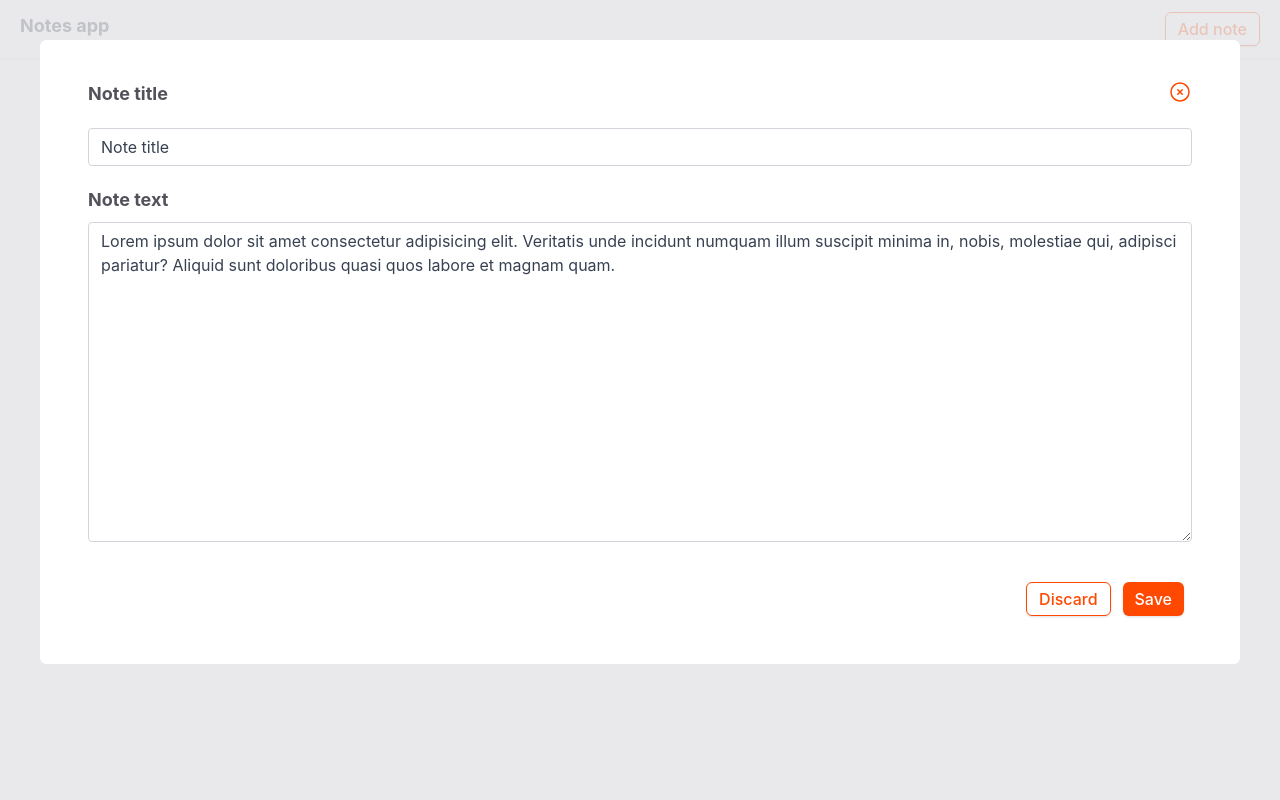
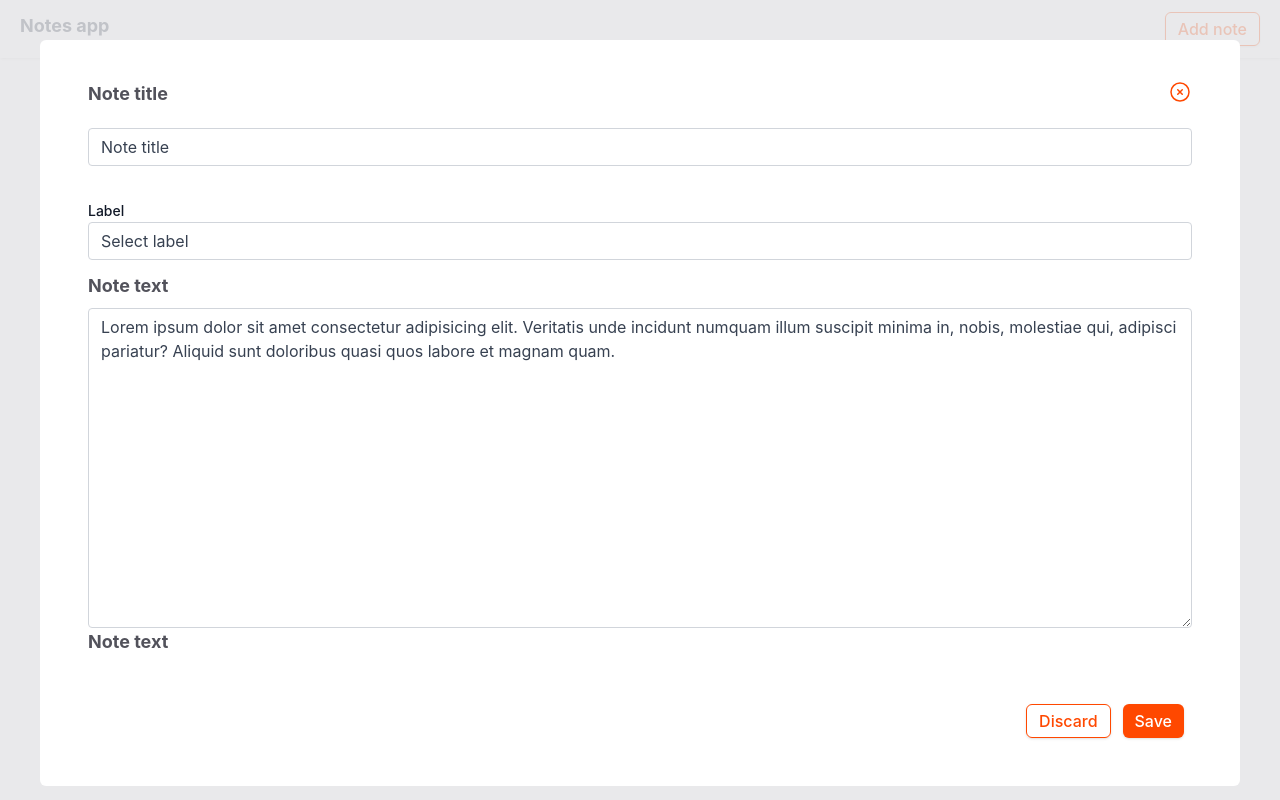
Before and after one commit to DorianBadel/biss-task, a React (Create React App) app: page / in a window 1280 px wide. Both pictures are taken after a click on the button "Add note". Built offline with nearby package versions, Linux system fonts and the light colour scheme.

Commit message:
Label functionality

```diff
--- a/src/App.tsx
+++ b/src/App.tsx
@@ -1,14 +1,17 @@
 import React from "react";
 import Heading from "./components/Heading";
+import LabelSelector from "./components/LabelSelector";
 import NoteDisplay from "./components/NoteDisplay";
-import { NoteProvider } from "./public/ContextProvider";
+import { LabelProvider, NoteProvider } from "./public/ContextProvider";
 
 function App() {
   return (
     <div className="App">
       <NoteProvider>
-        <Heading />
-        <NoteDisplay />
+        <LabelProvider>
+          <Heading />
+          <NoteDisplay />
+        </LabelProvider>
       </NoteProvider>
     </div>
   );
--- /dev/null
+++ b/src/components/CategoryLabel.tsx
@@ -0,0 +1,20 @@
+import React from 'react'
+import * as tw from "../public/themes"
+
+function CategoryLabel({title}:{title:string}) {
+  return (
+    <div className="pt-10 pb-5">
+
+
+      <p className={tw.labelTitleSm}>
+        {title}
+        <svg xmlns="http://www.w3.org/2000/svg" fill="none" viewBox="0 0 24 24" strokeWidth={1.5} stroke="currentColor" className="w-7 h-max inline pl-2">
+          <path strokeLinecap="round" strokeLinejoin="round" d="M9.568 3H5.25A2.25 2.25 0 003 5.25v4.318c0 .597.237 1.17.659 1.591l9.581 9.581c.699.699 1.78.872 2.607.33a18.095 18.095 0 005.223-5.223c.542-.827.369-1.908-.33-2.607L11.16 3.66A2.25 2.25 0 009.568 3z" />
+          <path strokeLinecap="round" strokeLinejoin="round" d="M6 6h.008v.008H6V6z" />
+        </svg></p>
+      <hr/>
+    </div>
+  )
+}
+
+export default CategoryLabel
--- a/src/components/Heading.tsx
+++ b/src/components/Heading.tsx
@@ -1,11 +1,12 @@
 import React, { useContext, useState } from "react";
 import Button, { ButtonType } from "./Button";
 import Note, { NoteType } from "./Note";
-import { NoteT, NoteContext } from "../public/ContextProvider";
+import { NoteT, NoteContext, LabelContext } from "../public/ContextProvider";
 
 function Heading() {
   const [openNote, setOpenNote] = useState(false);
   const { ctNotes, setCtNotes } = useContext(NoteContext);
+  const { ctLabels, setCtLabels } = useContext(LabelContext);
 
   function findFirstEmptyIndex() {
     let emptyId = 0;
@@ -18,10 +19,20 @@ function Heading() {
     return emptyId;
   }
 
-  function onConfirm(value: NoteT) {
-    value.id = findFirstEmptyIndex();
+  function addLabelToContext(label:string){
+    if(label == "") return undefined;
+    else if(!ctLabels!.includes(label)){
+      setCtLabels(ctLabels!.concat(label));
+    }
+    return label;
+  }
 
-    if (ctNotes && setCtNotes) setCtNotes(ctNotes.concat(value));
+  function onConfirm(val: NoteT) {
+    val.id = findFirstEmptyIndex();
+
+    if(val.label) val.label = addLabelToContext(val.label);
+
+    if (ctNotes && setCtNotes) setCtNotes(ctNotes.concat(val));
 
     setOpenNote(false);
   }
--- /dev/null
+++ b/src/components/LabelSelector.tsx
@@ -0,0 +1,26 @@
+import React, { useContext } from 'react'
+import { LabelContext } from '../public/ContextProvider'
+import * as tw from "../public/themes"
+
+function LabelSelector({
+  name,
+  defaultText,
+  handleChange
+}:{name:string,defaultText:string,handleChange:(e:React.ChangeEvent<HTMLInputElement>)=>void}) {
+  const {ctLabels} = useContext(LabelContext);
+  return (
+    <>
+      <label htmlFor={name} className='inline mr-2 text-sm font-medium text-gray-900 dark:text-gray-400'>Label</label>
+      <input list={name} defaultValue={defaultText} className={tw.noteFormInput} onChange={handleChange} />
+      <datalist  id={name}  >
+        <option value="Without label"></option>
+        {ctLabels!.map((label:string, index)=>
+          <option key={index} value={label}>{label}</option>
+        )
+        }
+      </datalist>
+    </>
+  )
+}
+
+export default LabelSelector
--- a/src/components/Note.tsx
+++ b/src/components/Note.tsx
@@ -9,6 +9,7 @@ import Label from "./inputComponents/Label";
 import CloseButton from "./inputComponents/CloseButton";
 import Input from "./inputComponents/Input";
 import TextArea from "./inputComponents/TextArea";
+import LabelSelector from "./LabelSelector";
 
 export enum NoteType {
   editable,
@@ -33,6 +34,7 @@ function Note({
     text: noteInfo
       ? noteInfo.text
       : "Lorem ipsum dolor sit amet consectetur adipisicing elit. Veritatis unde incidunt numquam illum suscipit minima in, nobis, molestiae qui, adipisci pariatur? Aliquid sunt doloribus quasi quos labore et magnam quam.",
+    label: noteInfo ? noteInfo.label : undefined
   });
 
   function handleChange(
@@ -45,6 +47,14 @@ function Note({
     event.target.name === "noteTitle"
       ? (newValue.title = event.target.value)
       : (newValue.text = event.target.value);
+    setInputValues(newValue);
+  }
+
+  function handleLabel(event:React.ChangeEvent<HTMLInputElement>){
+    let newValue = inputValues;
+    event.preventDefault();
+    if(event.target.value === "Without label") newValue.label = "";
+    else newValue.label = event.target.value;
     setInputValues(newValue);
   }
 
@@ -73,12 +83,21 @@ function Note({
 
           {type === NoteType.editable ? (
             <div>
-              <Input name="noteTitle" text={inputValues.title} handleChange={handleChange}/>
+              <Input name="noteTitle" text={inputValues.title} handleChange={handleChange} />
+
+              <div className="py-3">
+                <LabelSelector name="noteLabel" defaultText={inputValues.label ? inputValues.label : "Select label"}
+                handleChange={handleLabel}/>
+              </div>
 
               <Label name="noteText">
                 Note text
               </Label>
               <TextArea name="noteText" text={inputValues.text} handleChange={handleChange}/>
+
+              <Label name="noteText">
+                Note text
+              </Label>
             </div>
           ) : (
             <ReactMarkdown
--- a/src/components/NoteDisplay.tsx
+++ b/src/components/NoteDisplay.tsx
@@ -1,20 +1,46 @@
 import React, { useContext } from "react";
 import NoteCard from "./NoteCard";
 
-import { NoteContext, NoteT } from "../public/ContextProvider";
+import { LabelContext, NoteContext, NoteT } from "../public/ContextProvider";
 import * as tw from "../public/themes";
+import CategoryLabel from "./CategoryLabel";
 
 function NoteDisplay() {
   const { ctNotes } = useContext(NoteContext);
+  const { ctLabels } = useContext(LabelContext);
+
+  function getLabels(){
+    let labels:string[] = [];
+    ctNotes?.forEach((note:NoteT) => {
+      if(note.label)
+        if(!labels.includes(note.label)) labels.push(note.label)
+    })
+    console.log(labels);
+  }
+
   return (
     <div className={tw.noteGridContainer}>
       <div className={tw.noteGrid}>
-        {ctNotes &&
-          ctNotes.map(
-            (note: NoteT) =>
-              <NoteCard key={note.id} note={note} />
-          )}
+      {
+          ctNotes && ctNotes.filter((note:NoteT) => !note.label)
+                      .map((note:NoteT) => <NoteCard key={note.id} note={note}/>)
+      }
       </div>
+      {(ctNotes && ctLabels) && ctLabels.map((label:string,index) => {
+        return (
+          <div key={index}>
+            <CategoryLabel title={label}/>
+
+            <div className={tw.noteGrid}>
+              {ctNotes.filter((note:NoteT) => note.label === label).map((note:NoteT) => {
+                return (
+                  <NoteCard key={note.id} note={note} />
+                );
+              })}
+            </div>
+          </div>
+        );
+      })}
     </div>
   );
 }
--- a/src/components/NotePreview.tsx
+++ b/src/components/NotePreview.tsx
@@ -1,7 +1,7 @@
 import React, { useContext, useState } from "react";
 import Alert from "./Alert";
 import Note, { NoteType } from "./Note";
-import { NoteT, NoteContext } from "../public/ContextProvider";
+import { NoteT, NoteContext, LabelContext } from "../public/ContextProvider";
 
 enum alert{
   none,
@@ -18,14 +18,27 @@ function NotePreview({
   const [openAlert, setOpenAlert] = useState(alert.none);
   const [isEditing, setIsEditing] = useState(false);
   const { ctNotes, setCtNotes } = useContext(NoteContext);
+  const { ctLabels, setCtLabels } = useContext(LabelContext);
 
   //ctNotes will always exist if the user gets to this component
+  function deleteExcessLabels(){
+    if(thisNote.label)
+      if(!ctNotes!.some(obj => obj.label === thisNote.label && obj.id !== thisNote.id))
+        setCtLabels(
+          ctLabels!.filter((label: string) => {
+            return label !== thisNote.label
+        }))
+  }
+
   function onDeleteNote() {
     setCtNotes(
       ctNotes!.filter((note: NoteT) => {
         return note.id !== thisNote.id;
       })
     );
+
+    //Deleting the label if there are no more notes with that label
+    deleteExcessLabels();
     callback();
 
     setOpenAlert(alert.none);
@@ -42,12 +55,29 @@ function NotePreview({
     return ctNotes!.indexOf(noteInArray!);
   }
 
+  //Add the label to the context if it isn't already there
+  function addLabelToContext(label:string){
+    if(label == "") return undefined;
+    else if(!ctLabels!.includes(label)){
+      setCtLabels(ctLabels!.concat(label));
+    }
+    return label;
+
+  }
+
   function onConfirm(val: NoteT) {
+    //Replace the value in notes
     const indexInArray = findIndexInArray();
     val.id = thisNote.id;
     const tempState = ctNotes!.slice();
+
+    if(val.label && val.label !== thisNote.label) val.label = addLabelToContext(val.label);
+
+    deleteExcessLabels();
+
     tempState.splice(indexInArray, 1, val);
     setCtNotes(tempState);
+
 
     setIsEditing(false);
   }
--- a/src/public/ContextProvider.tsx
+++ b/src/public/ContextProvider.tsx
@@ -9,24 +9,32 @@ export type NoteT = {
 };
 
 const initState: NoteT[] = [];
+const initLabels: string[] = [];
 
 type NoteTContext = {
   ctNotes: NoteT[] | undefined;
   setCtNotes: (newVal: NoteT[] | ((prevVal: NoteT[]) => NoteT[])) => void;
 };
 
+type stringStateT = {
+  ctLabels: string[] | undefined;
+  setCtLabels: (newVal: string[] | ((prevVal: string[]) => string[])) => void;
+
+}
+
 export const NoteContext = createContext<NoteTContext>({
   ctNotes: initState,
   setCtNotes: () => {},
 });
 
-type NoteContextProps = {
-  children: React.ReactNode;
-};
+export const LabelContext = createContext<stringStateT>({
+  ctLabels: initLabels,
+  setCtLabels: ()=>{}
+})
 
 export function NoteProvider({
   children,
-}: NoteContextProps): React.ReactElement {
+}:{children:React.ReactNode}): React.ReactElement {
   const [ctNotes, setCtNotes] = useLocalStorage<NoteT[]>("notes", initState);
 
   const value = useMemo(() => {
@@ -35,3 +43,15 @@ export function NoteProvider({
 
   return <NoteContext.Provider value={value}>{children}</NoteContext.Provider>;
 }
+
+export function LabelProvider({
+  children,
+}:{children:React.ReactNode}): React.ReactElement {
+  const [ctLabels, setCtLabels] = useLocalStorage<string[]>("labels",initLabels);
+
+  const value = useMemo(()=>{
+    return { ctLabels, setCtLabels };
+  },[ctLabels, setCtLabels])
+
+  return <LabelContext.Provider value={value}>{children}</LabelContext.Provider>
+}
--- a/src/public/themes.tsx
+++ b/src/public/themes.tsx
@@ -34,3 +34,10 @@ export const noteIcon =
 //Buttons
 export const regularButton = "transition bg-primary hover:bg-secondary-regular text-white px-3 py-1 text-md font-medium rounded-md shadow"
 export const borderButton ="transition border border-primary hover:border-secondary-regular hover:shadow-xl text-primary px-3 py-1 text-md font-medium rounded-md shadow"
+
+//Labels
+export const labelTitleSm = "text-lg bg-primary text-white px-3 py-1 text-md font-medium rounded-md shadow"
+
+export const labelTitle = "text-lg bg-primary text-white mx-3 my-1 px-2 text-md font-medium rounded-md shadow w-fit"
+
+export const selectorEnabled = "inline p-1 text-sm text-gray-900 rounded-lg border border-primary focus:ring-primary focus:border-primary "
```
